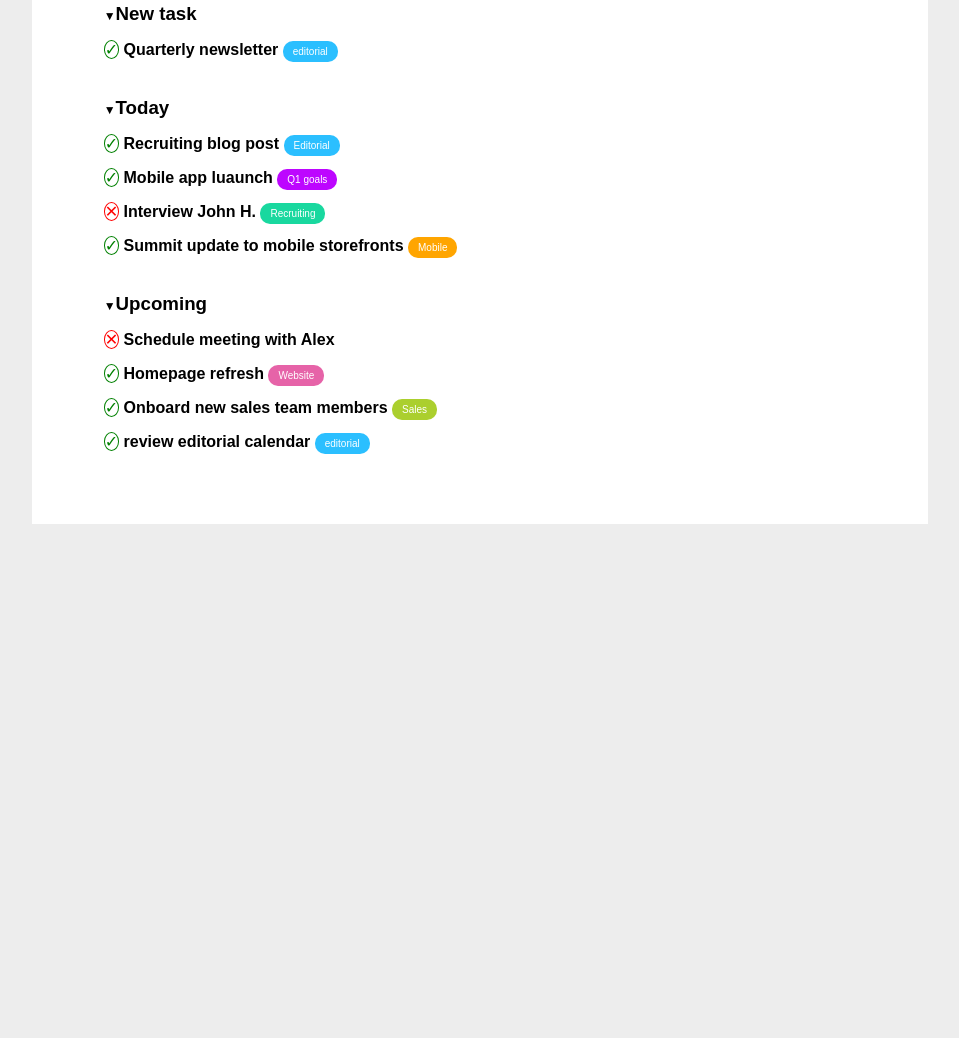
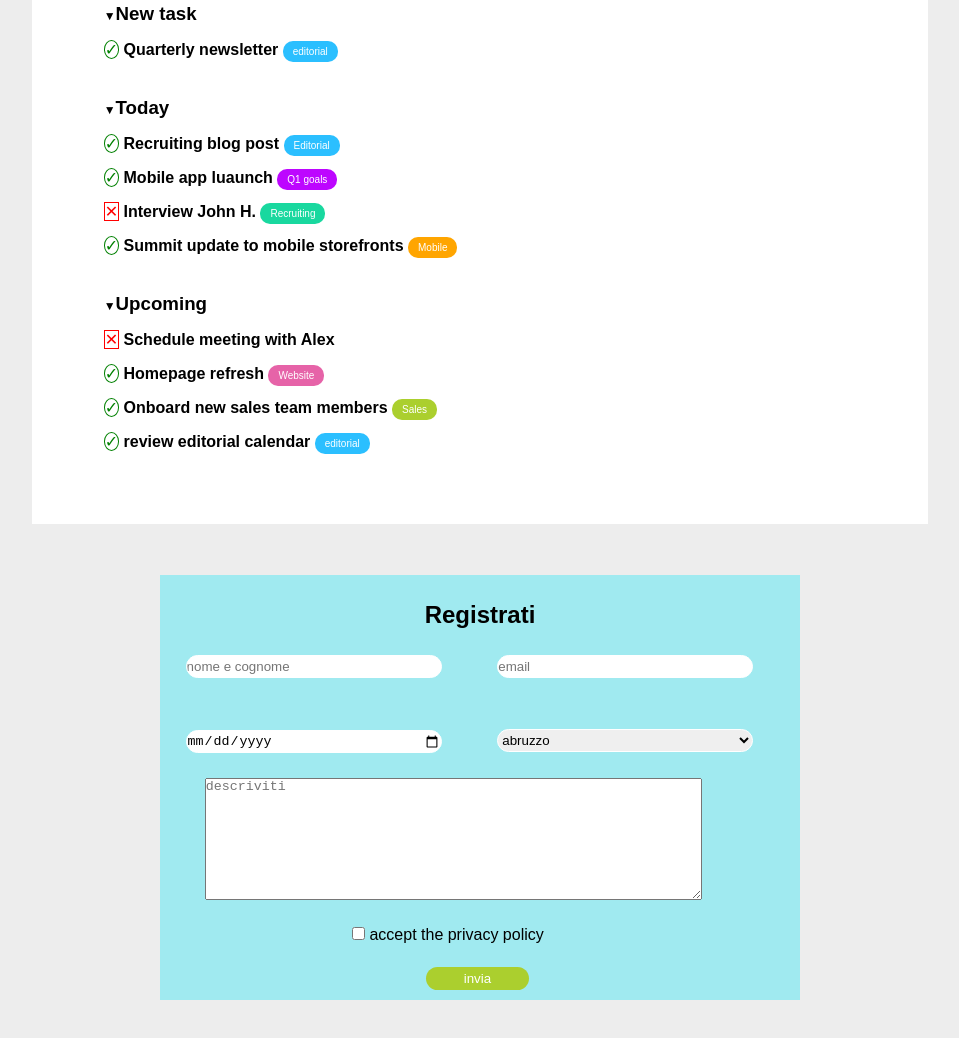
Before and after one commit to Michele-Dibenedetto/html-css-toboolist, a plain HTML site: page index.html in a window 1280 px wide. Shown: the part 204-1242 px from the top of the page, without its empty margins (160-1119 px from the left). Before the commit the page ends 800 px from the top, so only its background shows below. Drawn offline with Linux system fonts and the light colour scheme.

Commit message:
aggiunta del footer

```diff
--- a/css/master.css
+++ b/css/master.css
@@ -80,9 +80,10 @@ h3{
   border: solid 1px green;
   border-radius: 100%;
   color: green;
+
 }
 .uncheck{
-  border: solid 1px red;
+  border: solid 1px red;y
   border-radius: 100%;
   color: red;
 }
@@ -119,3 +120,39 @@ h3{
   background-color: #abcf2e;
   border: #abcf2e;
 }
+
+.foot_container{
+  background-color: #64e8f28f;
+  width: 50%;
+  margin: 4% auto;
+}
+.sign_in{
+  text-align: center;
+  padding-top: 4%;
+
+}
+.foot{
+  margin: 4% 4%;
+  width: 40%;
+  height: 23px;
+  border-radius: 20px;
+  border: solid 1px white;
+}
+.description{
+  margin-left: 7%;
+  display: block;
+}
+.privacy{
+  display: inline-block;
+  width: 40%;
+  margin: 4% 30% 2%;
+}
+.send{
+  width: 40%;
+  margin: 0 40%;
+}
+#button{
+  background-color: #abcf2e;
+  color: white;
+  border: none;
+}
--- a/index.html
+++ b/index.html
@@ -28,10 +28,10 @@
             <!-- New task -->
             <div class="section">
               <li>
-                <h3><span class="symbol">&#9660</span>New task</h3>
+                <h3><span class="symbol">&#9660;</span>New task</h3>
                 <ul class="space"> <!-- classe per lo spazio tra i vari compiti -->
                   <li>
-                    <span class="check">&#10003</span>
+                    <span class="check">&#10003;</span>
                     <span class="task">Quarterly newsletter</span>
                     <span class="type editorial">editorial</span>
                   </li>
@@ -41,15 +41,15 @@
             <!-- Today -->
             <div class="section">
               <li>
-                <h3><span class="symbol">&#9660</span>Today</h3>
+                <h3><span class="symbol">&#9660;</span>Today</h3>
                 <ul class="space">
                   <li>
-                    <span class="check">&#10003</span>
+                    <span class="check">&#10003;</span>
                     <span class="task">Recruiting blog post</span>
                     <span class="type editorial">Editorial</span>
                   </li>
                   <li>
-                    <span class="check">&#10003</span>
+                    <span class="check">&#10003;</span>
                     <span class="task">Mobile app luaunch</span>
                     <span class="type Q1_goals">Q1 goals</span>
                   </li>
@@ -59,7 +59,7 @@
                     <span class="type Recruiting">Recruiting</span>
                   </li>
                   <li>
-                    <span class="check">&#10003</span>
+                    <span class="check">&#10003;</span>
                     <span class="task">Summit update to mobile storefronts</span>
                     <span class="type Mobile">Mobile</span>
                   </li>
@@ -69,24 +69,24 @@
             <!-- upcoming -->
             <div class="section">
               <li>
-                <h3><span class="symbol">&#9660</span>Upcoming</h3>
+                <h3><span class="symbol">&#9660;</span>Upcoming</h3>
                 <ul class="space">
                   <li>
-                    <span class="uncheck">&#10005</span>
+                    <span class="uncheck">&#10005;</span>
                     <span class="task">Schedule meeting with Alex</span>
                   </li>
                   <li>
-                    <span class="check">&#10003</span>
+                    <span class="check">&#10003;</span>
                     <span class="task">Homepage refresh</span>
                     <span class="type Website">Website</span>
                   </li>
                   <li>
-                    <span class="check">&#10003</span>
+                    <span class="check">&#10003;</span>
                     <span class="task">Onboard new sales team members</span>
                     <span class="type Sales">Sales</span>
                   </li>
                   <li>
-                    <span class="check">&#10003</span>
+                    <span class="check">&#10003;</span>
                     <span class="task">review editorial calendar</span>
                     <span class="type editorial">editorial</span>
                   </li>
@@ -98,5 +98,29 @@
       </div>
     </main>
     <!-- fine main -->
+    <!-- footer -->
+    <footer>
+      <form class="foot_container" action="index.html" method="post">
+        <h2 class="sign_in">Registrati</h2>
+        <input type="text" class="foot" maxlength="40" placeholder="nome e cognome">
+        <input type="email" class="foot" placeholder="email">
+        <input type="date" class="foot" placeholder="data di nascita" >
+          <select class="foot">
+            <option value="abruzzo">abruzzo</option>
+            <option value="sicilia">sicilia</option>
+            <option value="piemonte">piemonte</option>
+            <option value="lombardia">lombardia</option>
+          </select>
+          <textarea class="description" placeholder="descriviti" rows="8" cols="60"></textarea>
+          <div class="privacy">
+            <input type="checkbox"> accept the privacy policy
+          </div>
+          <div class="send">
+            <input id="button" class="foot" type="submit" name="" value="invia">
+          </div>
+      </form>
+
+      </form>
+    </footer>
   </body>
 </html>
```
